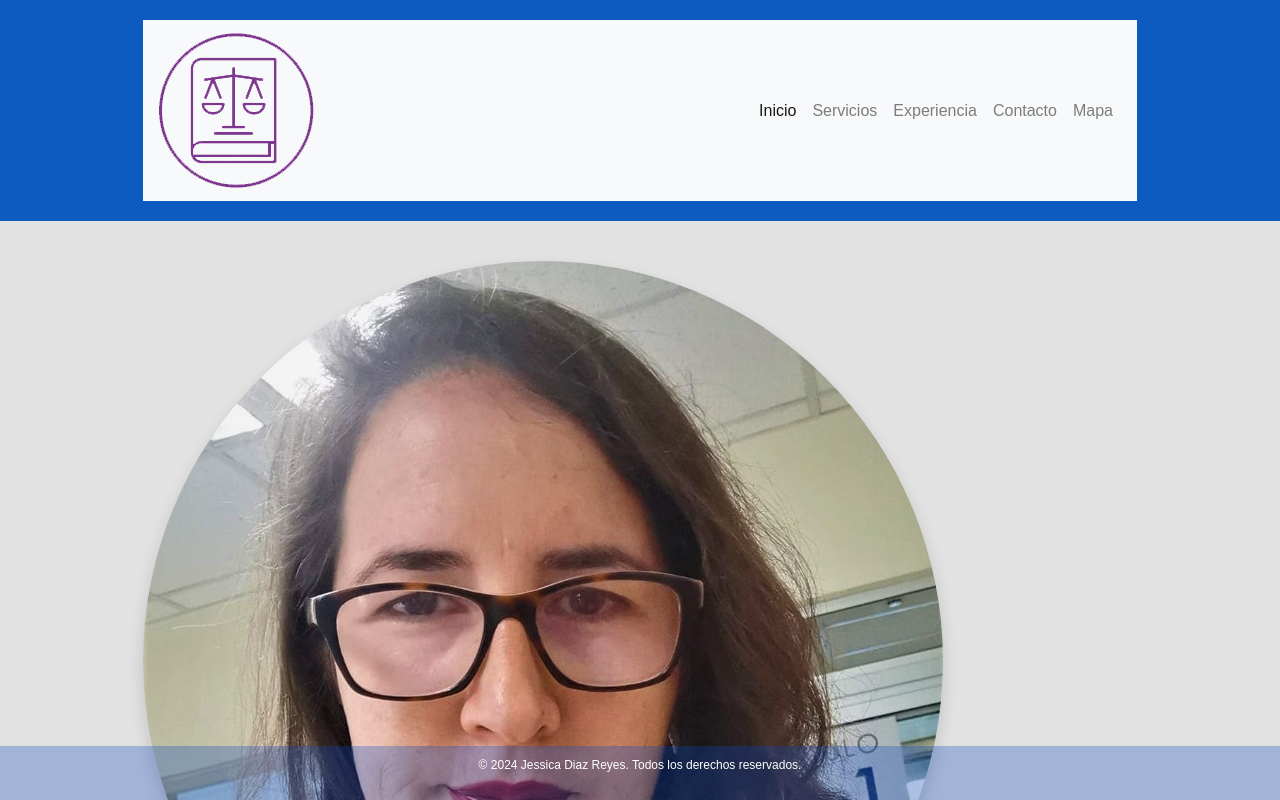
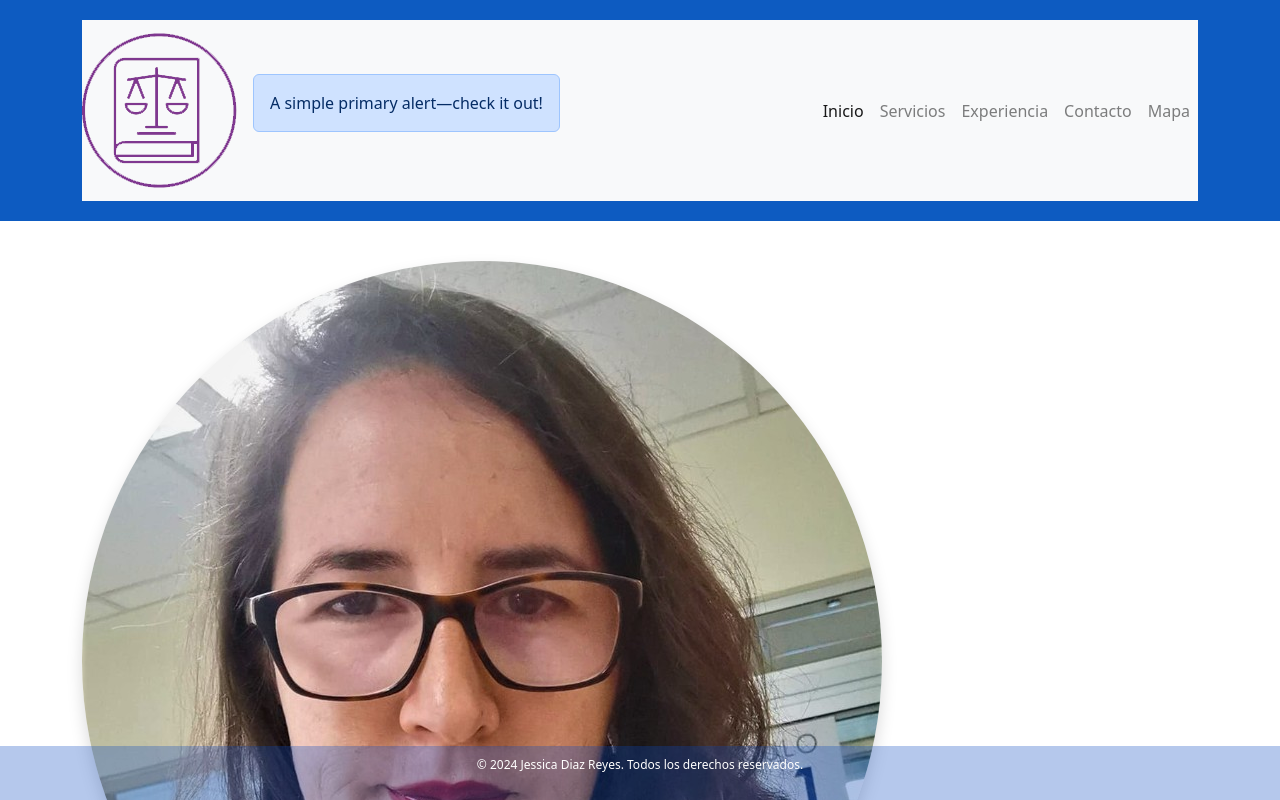
Before and after one commit to RealMustang/Proyecto.Pagina, a plain HTML site: page index.html in a window 1280 px wide. Shown: the top 800 px of the page. Drawn offline with nearby package versions, Linux system fonts and the light colour scheme; a script that the page names is missing.

Commit message:
agregando bootstrap

```diff
--- a/index.html
+++ b/index.html
@@ -6,6 +6,8 @@
     <title>Jessica Diaz Reyes - Inicio</title>
     <link rel="stylesheet" href="https://stackpath.bootstrapcdn.com/bootstrap/4.5.2/css/bootstrap.min.css">
     <link rel="stylesheet" href="styles.css">
+    <link href="https://cdn.jsdelivr.net/npm/bootstrap@5.3.3/dist/css/bootstrap.min.css" rel="stylesheet" integrity="sha384-QWTKZyjpPEjISv5WaRU9OFeRpok6YctnYmDr5pNlyT2bRjXh0JMhjY6hW+ALEwIH" crossorigin="anonymous">
+    <script src="https://cdn.jsdelivr.net/npm/bootstrap@5.3.3/dist/js/bootstrap.bundle.min.js" integrity="sha384-YvpcrYf0tY3lHB60NNkmXc5s9fDVZLESaAA55NDzOxhy9GkcIdslK1eN7N6jIeHz" crossorigin="anonymous"></script>
 </head>
 <body>
     <header>
@@ -17,6 +19,9 @@
                 <button class="navbar-toggler" type="button" data-toggle="collapse" data-target="#navbarSupportedContent" aria-controls="navbarSupportedContent" aria-expanded="false" aria-label="Toggle navigation">
                     <span class="navbar-toggler-icon"></span>
                 </button>
+                <div class="alert alert-primary" role="alert">
+                    A simple primary alert—check it out!
+                  </div>
 
                 <div class="collapse navbar-collapse" id="navbarSupportedContent">
                     <ul class="navbar-nav ml-auto">
```
